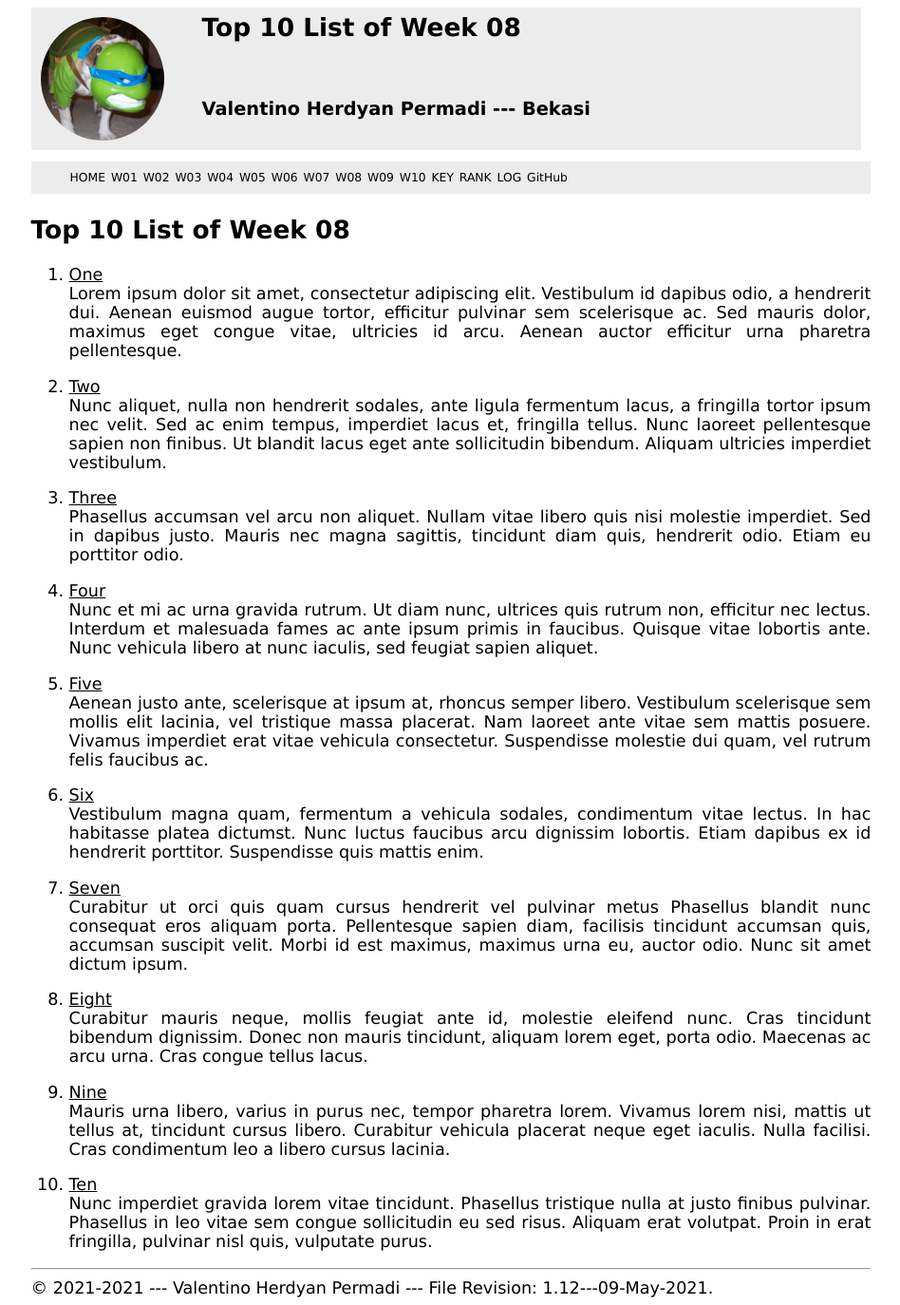
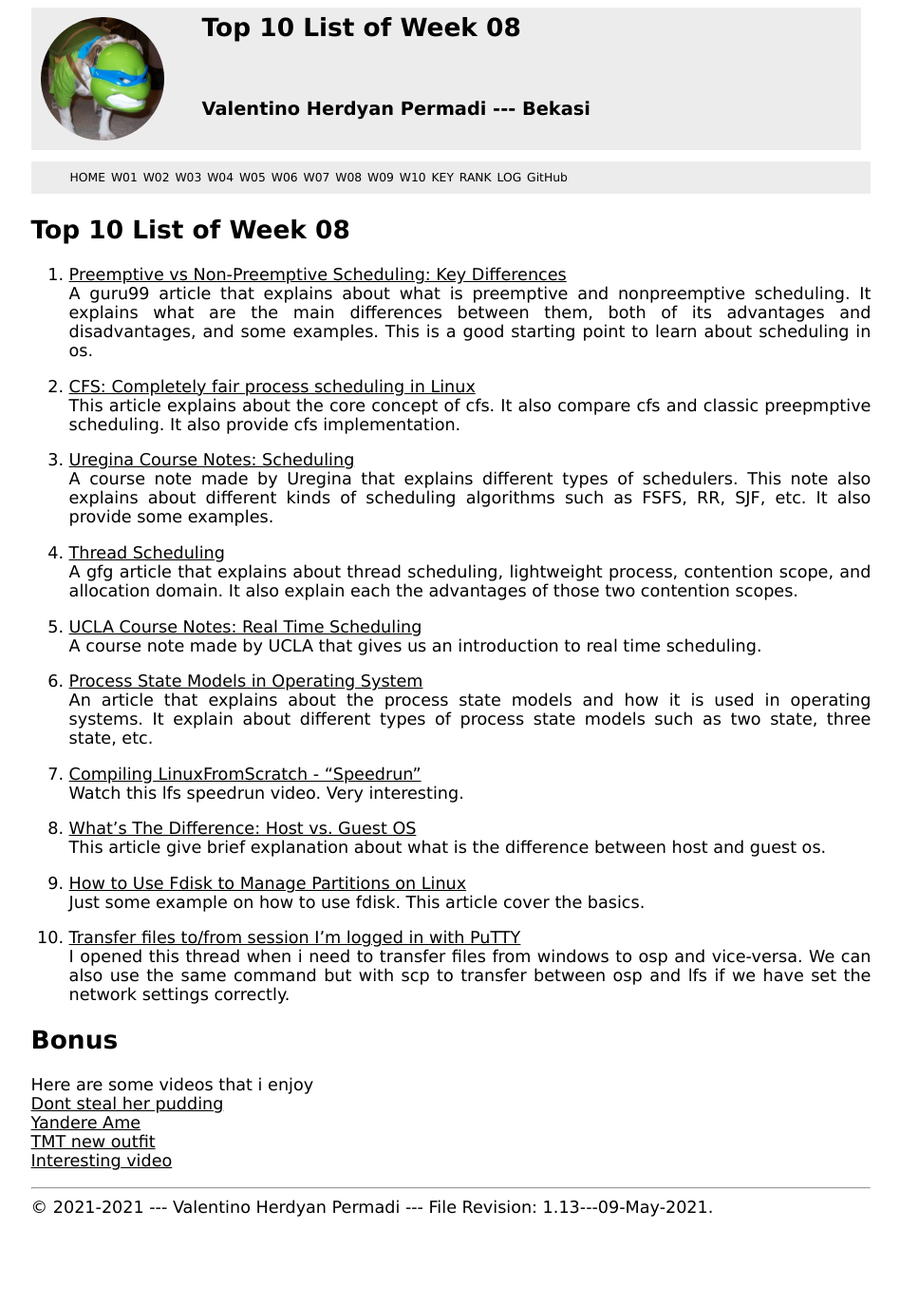
Before and after one commit to valentinohp/os211, a Jekyll site: the page built from w08.md, in a window 1280 px wide. Shown: the whole page at 95% size, without its empty margins (165-1113 px from the left). Built offline with Jekyll 4.4.1, drawn with Linux system fonts in a browser that asks for light colours; our own code applies the rules of GitHub Pages for plain Markdown files; after the commit the page ends 1289 px from its top, so only the background shows below that.

Commit message:
Added top 10 links for week 8

```diff
--- a/TXT/mylog.txt
+++ b/TXT/mylog.txt
@@ -76,3 +76,4 @@ ZCZC W08 30     L14 Assignment #4 : Copy W08 to local then to valentinohp@osp th
 ZCZC W08 30     L12 Assignment #2 : Review top 10 of 10 next neighbour
 ZCZC W08 5      L15 Assignment #5 : Update this log
 ZCZC W08 5      L16 Assignment #6 : Run myscript.sh
+ZCZC W08 120    L12 Assignment #2 : GSGS and compile Top 10 for week 8
--- a/_config.yml
+++ b/_config.yml
@@ -1,5 +1,5 @@
 title:       "Operating Systems 2021-1 (OS211)"
-version:     "1.12---09-May-2021"
+version:     "1.13---09-May-2021"
 copyright:   "2021-2021"
 description: >-
   Menggokil!
--- a/w08.md
+++ b/w08.md
@@ -5,72 +5,50 @@ permalink: /W08/
 
 # Top 10 List of Week 08
 
-1. [One](https://en.wikipedia.org/wiki/1)<br>
-Lorem ipsum dolor sit amet, consectetur adipiscing elit.
-Vestibulum id dapibus odio, a hendrerit dui.
-Aenean euismod augue tortor, efficitur pulvinar sem scelerisque ac.
-Sed mauris dolor, maximus eget congue vitae, ultricies id arcu.
-Aenean auctor efficitur urna pharetra pellentesque.
+1. [Preemptive vs Non-Preemptive Scheduling: Key Differences](https://www.guru99.com/preemptive-vs-non-preemptive-scheduling)<br>
+A guru99 article that explains about what is preemptive and nonpreemptive scheduling.
+It explains what are the main differences between them, both of its advantages and disadvantages, and some examples.
+This is a good starting point to learn about scheduling in os.
 
-2. [Two](https://en.wikipedia.org/wiki/2)<br>
-Nunc aliquet, nulla non hendrerit sodales, ante ligula fermentum lacus, a fringilla tortor ipsum nec velit.
-Sed ac enim tempus, imperdiet lacus et, fringilla tellus.
-Nunc laoreet pellentesque sapien non finibus.
-Ut blandit lacus eget ante sollicitudin bibendum.
-Aliquam ultricies imperdiet vestibulum.
+2. [CFS: Completely fair process scheduling in Linux](https://opensource.com/article/19/2/fair-scheduling-linux)<br>
+This article explains about the core concept of cfs.
+It also compare cfs and classic preepmptive scheduling.
+It also provide cfs implementation.
 
-3. [Three](https://en.wikipedia.org/wiki/3)<br>
-Phasellus accumsan vel arcu non aliquet.
-Nullam vitae libero quis nisi molestie imperdiet.
-Sed in dapibus justo.
-Mauris nec magna sagittis, tincidunt diam quis, hendrerit odio.
-Etiam eu porttitor odio.
+3. [Uregina Course Notes: Scheduling](http://www2.cs.uregina.ca/~hamilton/courses/330/notes/scheduling/scheduling.html)<br>
+A course note made by Uregina that explains different types of schedulers.
+This note also explains about different kinds of scheduling algorithms such as FSFS, RR, SJF, etc.
+It also provide some examples.
 
-4. [Four](https://en.wikipedia.org/wiki/4)<br>
-Nunc et mi ac urna gravida rutrum.
-Ut diam nunc, ultrices quis rutrum non, efficitur nec lectus.
-Interdum et malesuada fames ac ante ipsum primis in faucibus.
-Quisque vitae lobortis ante.
-Nunc vehicula libero at nunc iaculis, sed feugiat sapien aliquet.
+4. [Thread Scheduling](https://www.geeksforgeeks.org/thread-scheduling/)<br>
+A gfg article that explains about thread scheduling, lightweight process, contention scope, and allocation domain.
+It also explain each the advantages of those two contention scopes.
 
-5. [Five](https://en.wikipedia.org/wiki/5)<br>
-Aenean justo ante, scelerisque at ipsum at, rhoncus semper libero.
-Vestibulum scelerisque sem mollis elit lacinia, vel tristique massa placerat.
-Nam laoreet ante vitae sem mattis posuere.
-Vivamus imperdiet erat vitae vehicula consectetur.
-Suspendisse molestie dui quam, vel rutrum felis faucibus ac.
+5. [UCLA Course Notes: Real Time Scheduling](http://web.cs.ucla.edu/classes/spring16/cs111/supp/realtime.html)<br>
+A course note made by UCLA that gives us an introduction to real time scheduling.
 
-6. [Six](https://en.wikipedia.org/wiki/6)<br>
-Vestibulum magna quam, fermentum a vehicula sodales, condimentum vitae lectus.
-In hac habitasse platea dictumst.
-Nunc luctus faucibus arcu dignissim lobortis.
-Etiam dapibus ex id hendrerit porttitor.
-Suspendisse quis mattis enim.
+6. [Process State Models in Operating System](https://slaystudy.com/process-state-models-in-operating-system/)<br>
+An article that explains about the process state models and how it is used in operating systems.
+It explain about different types of process state models such as two state, three state, etc.
 
-7. [Seven](https://en.wikipedia.org/wiki/7)<br>
-Curabitur ut orci quis quam cursus hendrerit vel pulvinar metus
-Phasellus blandit nunc consequat eros aliquam porta.
-Pellentesque sapien diam, facilisis tincidunt accumsan quis, accumsan suscipit velit.
-Morbi id est maximus, maximus urna eu, auctor odio.
-Nunc sit amet dictum ipsum.
+7. [Compiling LinuxFromScratch - "Speedrun"](https://www.youtube.com/watch?v=loyi9htuXVM)<br>
+Watch this lfs speedrun video. Very interesting.
 
-8. [Eight](https://en.wikipedia.org/wiki/8)<br>
-Curabitur mauris neque, mollis feugiat ante id, molestie eleifend nunc.
-Cras tincidunt bibendum dignissim.
-Donec non mauris tincidunt, aliquam lorem eget, porta odio.
-Maecenas ac arcu urna.
-Cras congue tellus lacus.
+8. [What’s The Difference: Host vs. Guest OS](www.datto.com/blog/whats-the-difference-host-vs-guest-os)<br>
+This article give brief explanation about what is the difference between host and guest os.
 
-9. [Nine](https://en.wikipedia.org/wiki/9)<br>
-Mauris urna libero, varius in purus nec, tempor pharetra lorem.
-Vivamus lorem nisi, mattis ut tellus at, tincidunt cursus libero.
-Curabitur vehicula placerat neque eget iaculis.
-Nulla facilisi.
-Cras condimentum leo a libero cursus lacinia.
+9. [How to Use Fdisk to Manage Partitions on Linux](https://www.howtogeek.com/106873/how-to-use-fdisk-to-manage-partitions-on-linux/)<br>
+Just some example on how to use fdisk.
+This article cover the basics.
 
-10. [Ten](https://en.wikipedia.org/wiki/10)<br>
-Nunc imperdiet gravida lorem vitae tincidunt.
-Phasellus tristique nulla at justo finibus pulvinar.
-Phasellus in leo vitae sem congue sollicitudin eu sed risus.
-Aliquam erat volutpat.
-Proin in erat fringilla, pulvinar nisl quis, vulputate purus.
+10. [Transfer files to/from session I'm logged in with PuTTY](https://stackoverflow.com/questions/5492023/transfer-files-to-from-session-im-logged-in-with-putty)<br>
+I opened this thread when i need to transfer files from windows to osp and vice-versa.
+We can also use the same command but with scp to transfer between osp and lfs if we have set the network settings correctly.
+
+## Bonus
+
+Here are some videos that i enjoy<br>
+[Dont steal her pudding](https://www.youtube.com/watch?v=sRTpSnBce5E)<br>
+[Yandere Ame](https://www.youtube.com/watch?v=xSNqcZUnaR8)<br>
+[TMT new outfit](https://www.youtube.com/watch?v=TSO202ZCBOY)<br>
+[Interesting video](https://www.youtube.com/watch?v=o6-na8AVSqI)<br>
```
Also changed, not shown: 8 other files.
